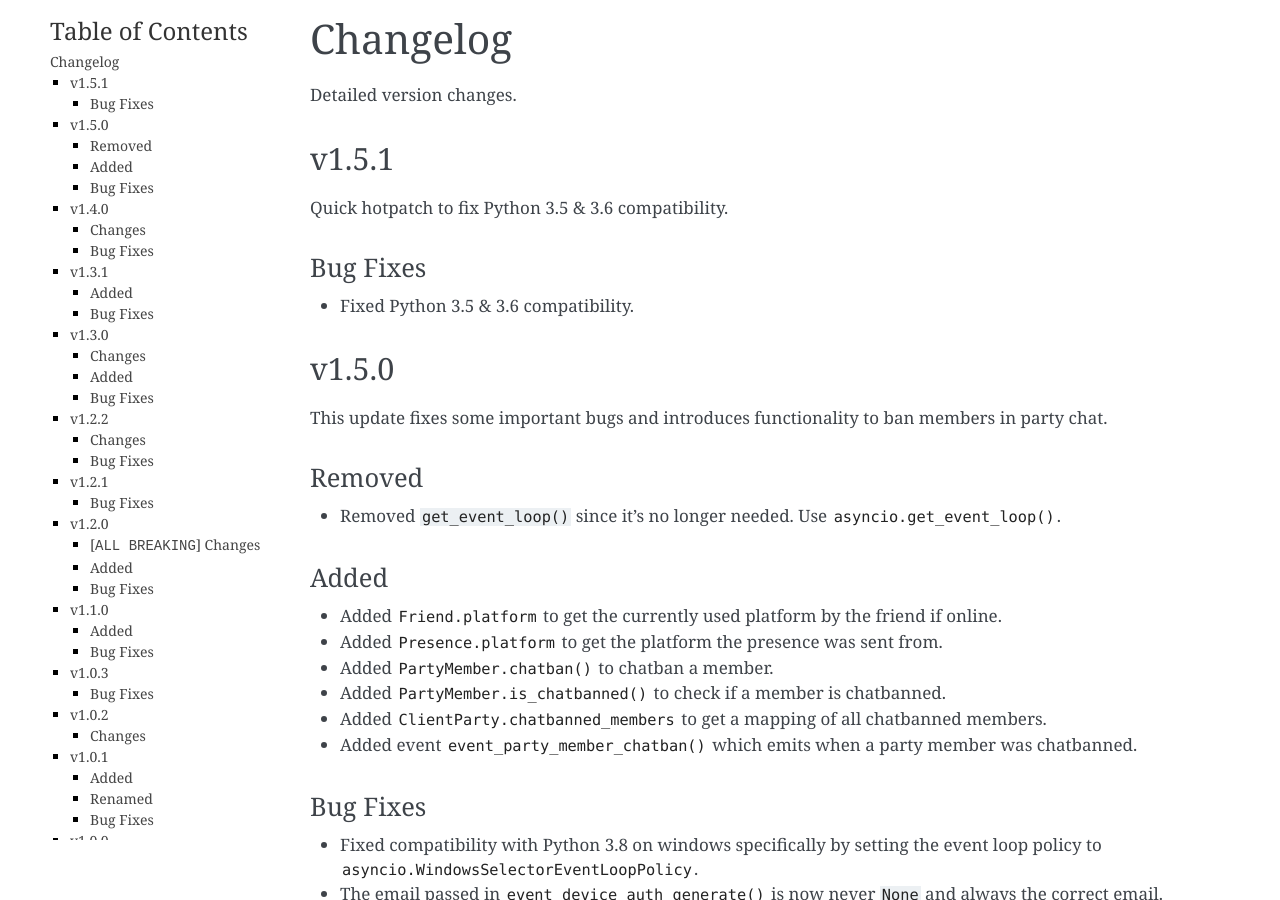
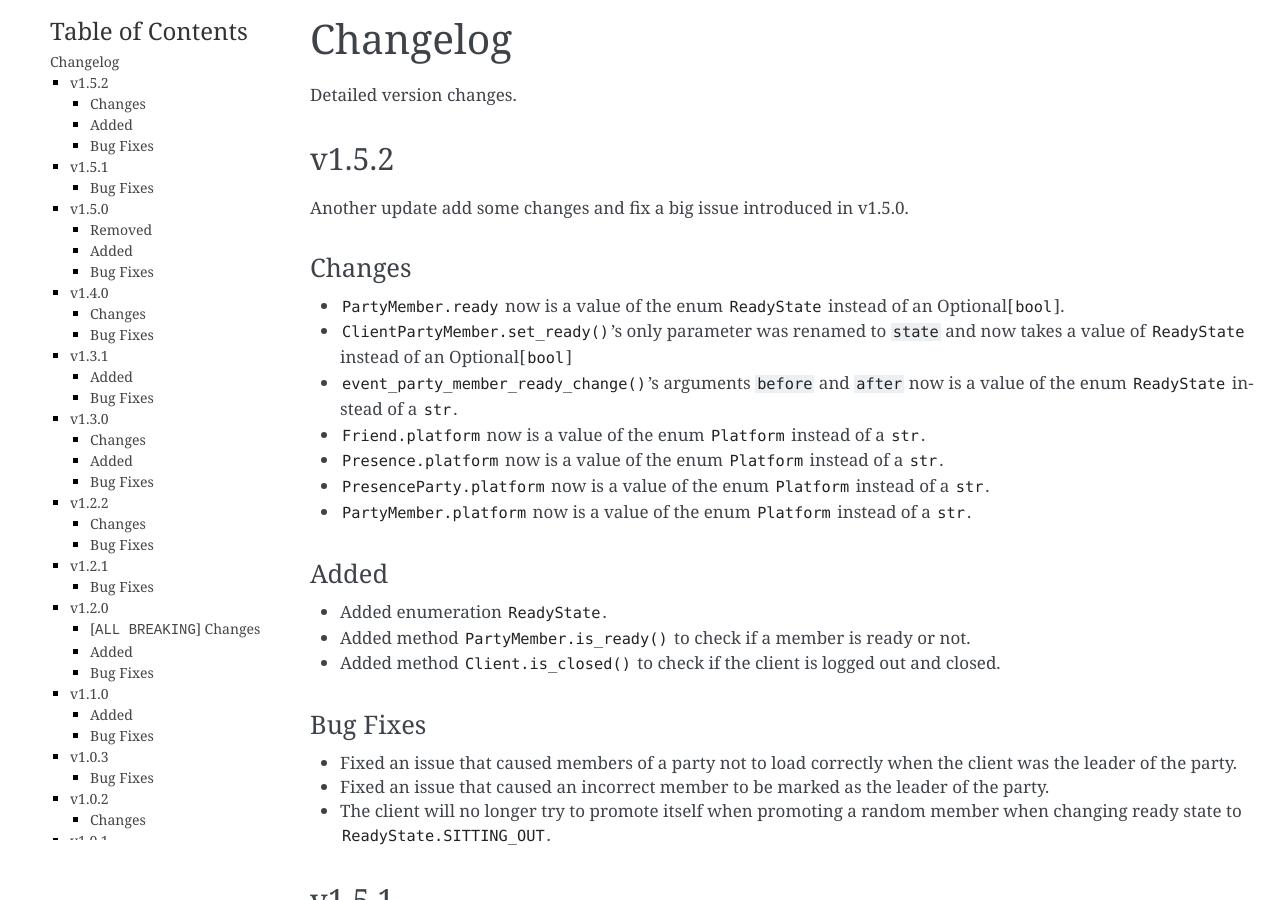
Before and after one commit to Terbau/fortnitepy, a Sphinx documentation site: the page built from docs/changelog.rst, in a window 1280 px wide and 900 px high. Built offline with Sphinx 7.4.7, drawn with Linux system fonts in a browser that asks for light colours.

Commit message:
v1.5.2 changelog + version bump

```diff
--- a/docs/changelog.rst
+++ b/docs/changelog.rst
@@ -4,6 +4,37 @@ Changelog
 =========
 
 Detailed version changes.
+
+v1.5.2
+------
+
+Another update add some changes and fix a big issue introduced in v1.5.0.
+
+Changes
+~~~~~~~
+
+- :attr:`PartyMember.ready` now is a value of the enum :class:`ReadyState` instead of an Optional[:class:`bool`].
+- :meth:`ClientPartyMember.set_ready()`'s only parameter was renamed to ``state`` and now takes a value of :class:`ReadyState` instead of an Optional[:class:`bool`]
+- :func:`event_party_member_ready_change()`'s arguments ``before`` and ``after`` now is a value of the enum :class:`ReadyState` instead of a :class:`str`.
+- :attr:`Friend.platform` now is a value of the enum :class:`Platform` instead of a :class:`str`.
+- :attr:`Presence.platform` now is a value of the enum :class:`Platform` instead of a :class:`str`.
+- :attr:`PresenceParty.platform` now is a value of the enum :class:`Platform` instead of a :class:`str`.
+- :attr:`PartyMember.platform` now is a value of the enum :class:`Platform` instead of a :class:`str`.
+
+Added
+~~~~~
+
+- Added enumeration :class:`ReadyState`.
+- Added method :meth:`PartyMember.is_ready()` to check if a member is ready or not.
+- Added method :meth:`Client.is_closed()` to check if the client is logged out and closed.
+
+Bug Fixes
+~~~~~~~~~
+
+- Fixed an issue that caused members of a party not to load correctly when the client was the leader of the party.
+- Fixed an issue that caused an incorrect member to be marked as the leader of the party.
+- The client will no longer try to promote itself when promoting a random member when changing ready state to :attr:`ReadyState.SITTING_OUT`.
+
 
 v1.5.1
 ------
--- a/fortnitepy/__init__.py
+++ b/fortnitepy/__init__.py
@@ -25,7 +25,7 @@ OUT OF OR IN CONNECTION WITH THE SOFTWARE OR THE USE OR OTHER DEALINGS IN THE
 SOFTWARE.
 """
 
-__version__ = '1.5.1'
+__version__ = '1.5.2'
 import asyncio
 from sys import platform, version_info
 
```
Also changed, not shown: docs/api.rst (+8 -0 lines).
